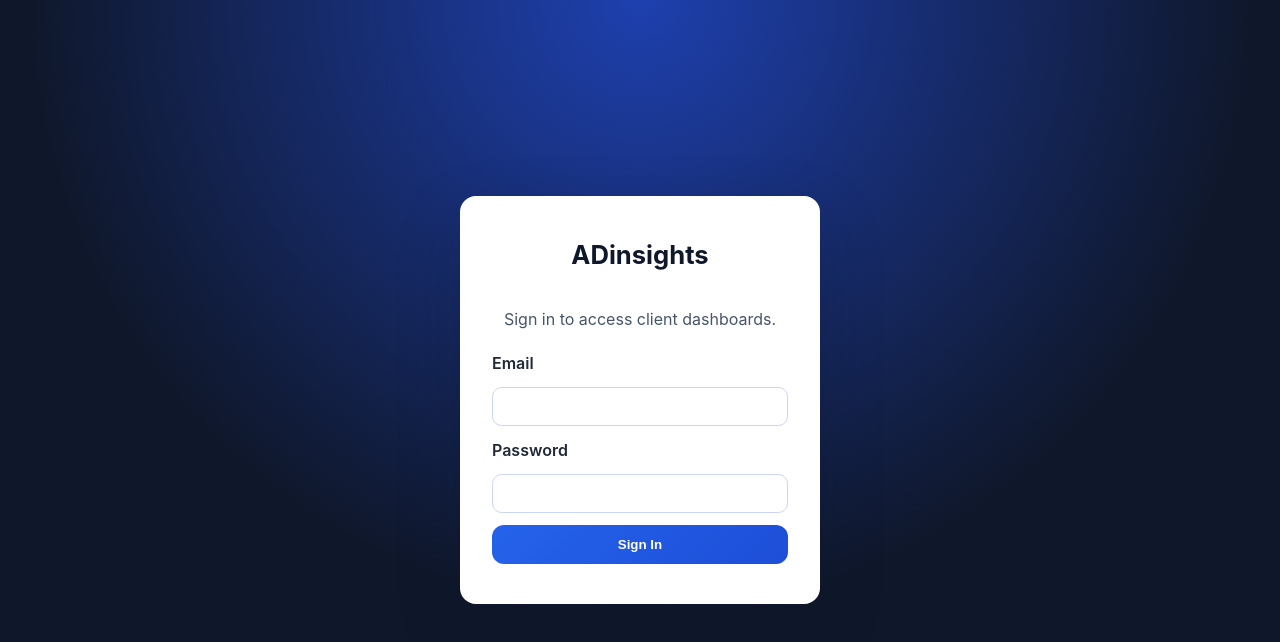
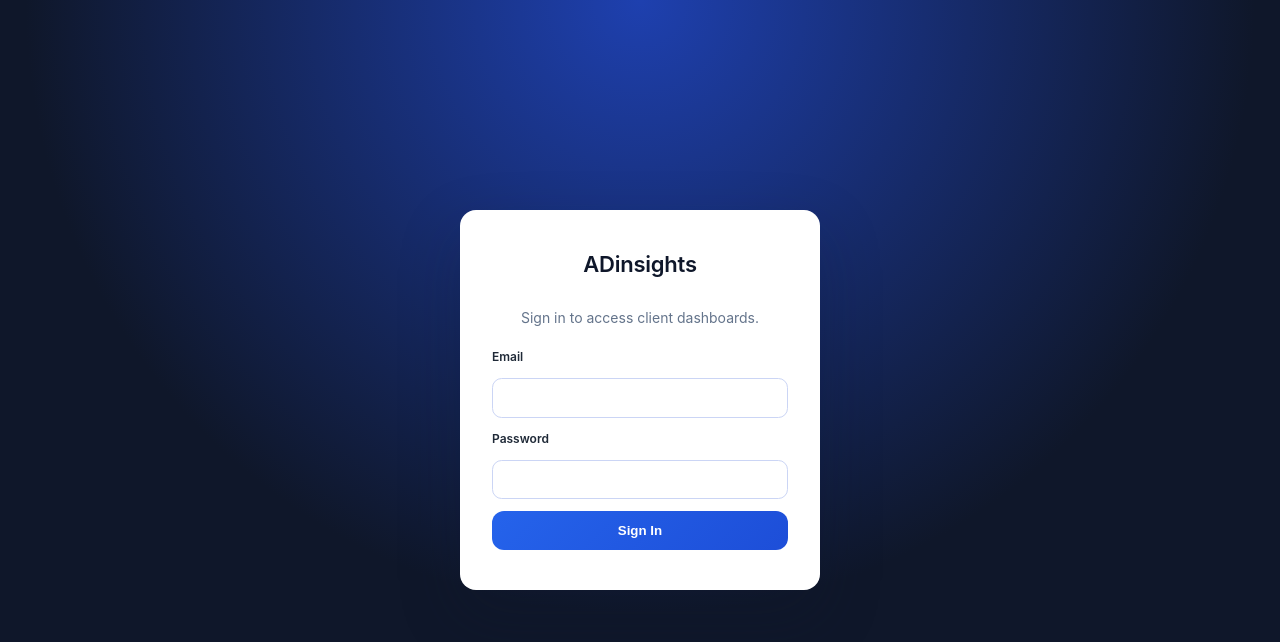
Before and after one commit to cpowe-ADT/ADinsights, a React (Vite) app in the folder frontend/: page /login in a window 1280 px wide. Shown: the top 642 px of the page. Built offline with nearby package versions, Linux system fonts and the light colour scheme; no server answers; a small style sheet from the web is missing.

Commit message:
feat(ux): semantic type scale + tabular numerals for KPIs

```diff
--- a/frontend/src/styles.css
+++ b/frontend/src/styles.css
@@ -2,6 +2,14 @@
   font-family: "Inter", system-ui, -apple-system, BlinkMacSystemFont, "Segoe UI", sans-serif;
   color: #0f172a;
   background-color: #f8fafc;
+  --font-size-h1: 22px;
+  --line-height-h1: 28px;
+  --font-size-h2: 16px;
+  --line-height-h2: 22px;
+  --font-size-body: 14px;
+  --line-height-body: 20px;
+  --font-size-label: 12px;
+  --line-height-label: 18px;
 }
 
 body,
@@ -9,6 +17,42 @@ html,
 #root {
   height: 100%;
   margin: 0;
+}
+
+body {
+  font-size: var(--font-size-body);
+  line-height: var(--line-height-body);
+  color: var(--text-primary);
+}
+
+p,
+.text-body {
+  font-size: var(--font-size-body);
+  line-height: var(--line-height-body);
+}
+
+h1,
+.text-h1 {
+  font-size: var(--font-size-h1);
+  line-height: var(--line-height-h1);
+  font-weight: 600;
+  letter-spacing: -0.01em;
+  margin: 0;
+}
+
+h2,
+.text-h2 {
+  font-size: var(--font-size-h2);
+  line-height: var(--line-height-h2);
+  font-weight: 600;
+  margin: 0;
+}
+
+label,
+.text-label {
+  font-size: var(--font-size-label);
+  line-height: var(--line-height-label);
+  font-weight: 600;
 }
 
 .auth-shell {
@@ -33,14 +77,13 @@ html,
 .auth-form h1 {
   margin: 0 0 0.25rem;
   text-align: center;
-  font-size: 1.6rem;
   color: #0f172a;
 }
 
 .auth-form .muted {
   text-align: center;
   margin-bottom: 0.5rem;
-  color: #475569;
+  color: var(--muted);
 }
 
 .auth-form label {
@@ -119,7 +162,7 @@ html,
 }
 
 .status-message.muted {
-  color: #475569;
+  color: var(--muted);
   background: rgba(15, 23, 42, 0.03);
 }
 
@@ -163,7 +206,6 @@ html,
 
 .dashboard-header h1 {
   margin: 0;
-  font-size: 1.5rem;
 }
 
 .dashboard-header .muted {
@@ -256,9 +298,10 @@ html,
 .kpi-label {
   margin: 0;
   color: #1d4ed8;
-  font-size: 0.85rem;
+  font-size: var(--font-size-label);
+  line-height: var(--line-height-label);
   text-transform: uppercase;
-  letter-spacing: 0.05em;
+  letter-spacing: 0.08em;
 }
 
 .kpi-value {
@@ -266,6 +309,7 @@ html,
   font-size: 1.5rem;
   font-weight: 700;
   color: #0f172a;
+  font-variant-numeric: tabular-nums lining-nums;
 }
 
 .trend-chart {
@@ -296,8 +340,21 @@ html,
   display: flex;
   justify-content: space-between;
   align-items: center;
-  color: #475569;
-  font-size: 0.9rem;
+  color: var(--muted);
+  font-size: var(--font-size-label);
+  line-height: var(--line-height-label);
+}
+
+.trend-footer strong {
+  color: var(--text-primary);
+  font-size: var(--font-size-body);
+  line-height: var(--line-height-body);
+}
+
+.trend-dates {
+  display: flex;
+  gap: 0.75rem;
+  font-variant-numeric: tabular-nums lining-nums;
 }
 
 .table-card {
@@ -448,5 +505,5 @@ th.pinned {
 }
 
 .muted {
-  color: #64748b;
+  color: var(--muted);
 }
--- a/frontend/src/styles/theme.css
+++ b/frontend/src/styles/theme.css
@@ -8,6 +8,7 @@
   --text-primary: #0f172a;
   --text-secondary: #475569;
   --text-tertiary: #64748b;
+  --muted: #64748b;
   --accent-primary: #2563eb;
   --accent-primary-strong: #1d4ed8;
   --accent-subtle: rgba(37, 99, 235, 0.1);
```
